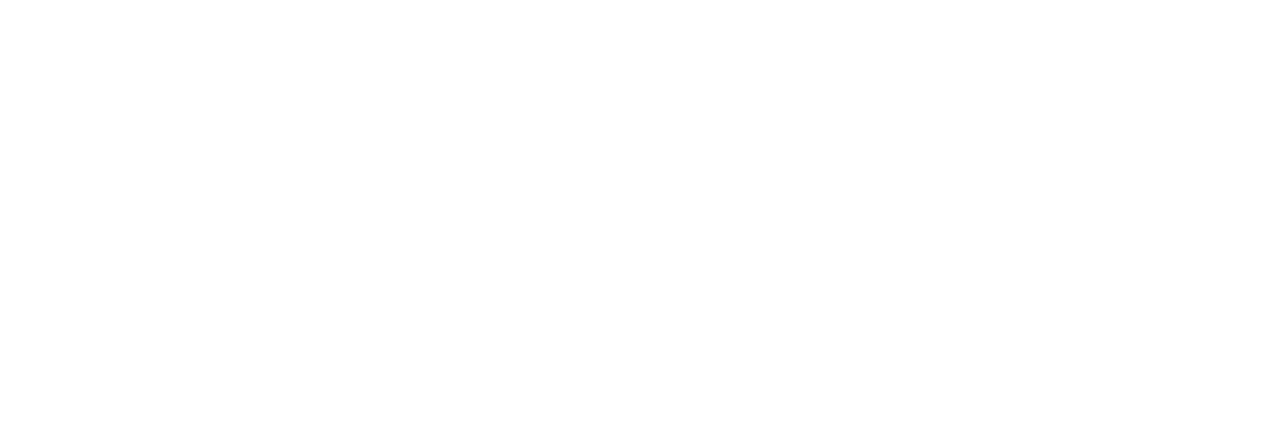
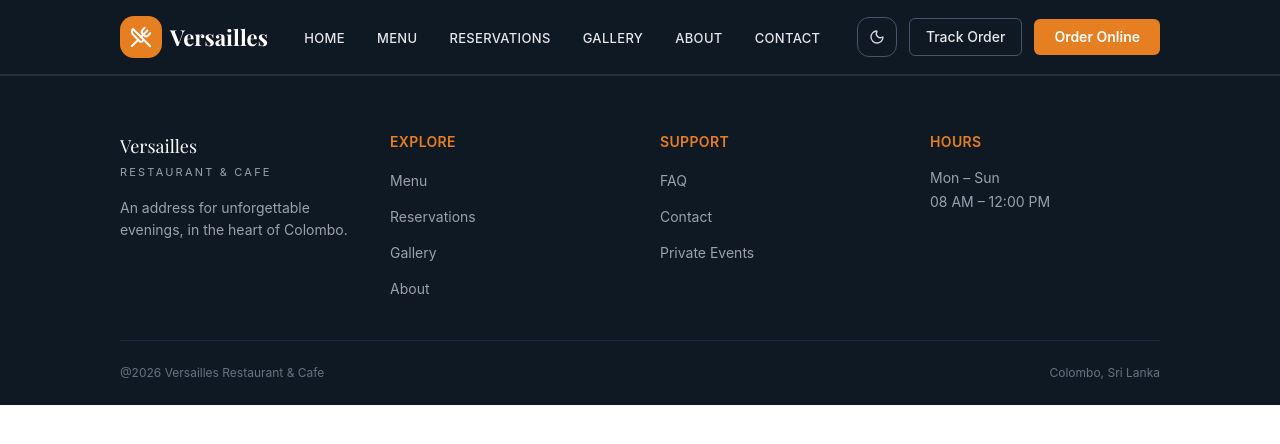
Before and after one commit to Mahdhe/restaurant_management_system_frontend, a React (Vite) app: page /contact in a window 1280 px wide. Before the commit this address had no page. Shown: the top 444 px of the page. Built offline with nearby package versions, Linux system fonts and the light colour scheme.

Commit message:
change App.jsx

```diff
--- a/src/App.jsx
+++ b/src/App.jsx
@@ -1,15 +1,19 @@
 
 import { Routes,Route } from "react-router-dom";
 import MenuPage from "./pages/Menupage";
+import Navbar from "./components/layout/Navbar";
+import Footer from "./components/layout/Footer";
 
 function App(){
   return(
-
+   <>
+    <Navbar />
     <Routes>
       <Route path="/" element={<MenuPage />} />
 
       </Routes>
-
+     <Footer/>
+     </>
   );
 }
 
--- a/src/pages/Menupage.jsx
+++ b/src/pages/Menupage.jsx
@@ -1,7 +1,4 @@
-import React from "react";
 
-import Navbar from "../components/layout/Navbar";
-import Footer from "../components/layout/Footer";
 
 import Herosection from "../components/menu/Herosection";
 import  Titlesection from "../components/menu/Titlesection";
@@ -14,7 +11,7 @@
 function Menu(){
     return(
         <>
-        <Navbar />
+
 
         <Herosection />
 
@@ -30,7 +27,7 @@
 
          <Reserve />
 
-        <Footer />
+
 
         </>
     );
```
